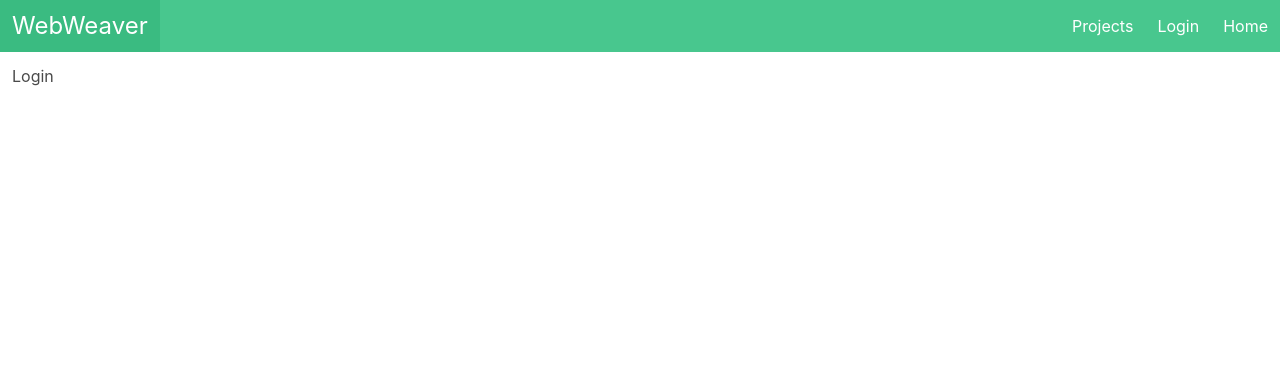
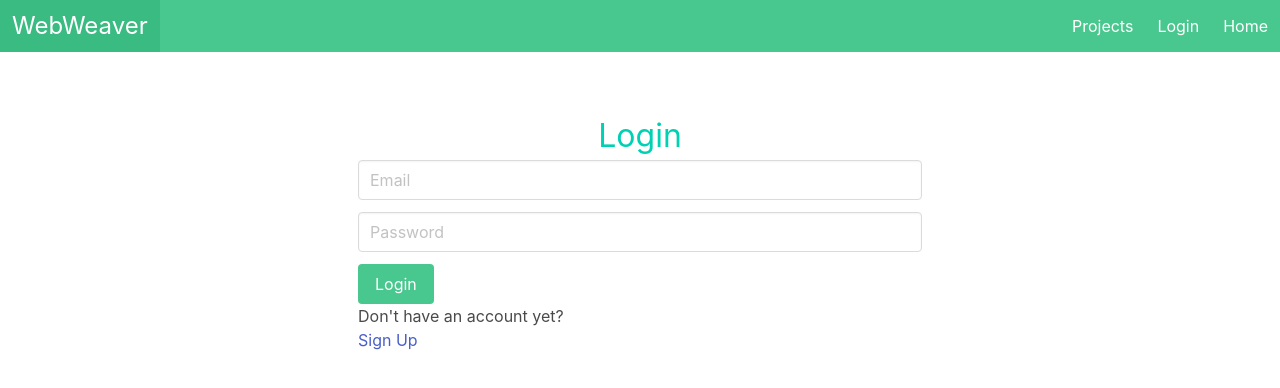
Before and after one commit to josephsegbefia/webweaver-client, a React (Vite) app: page /login in a window 1280 px wide. Shown: the top 388 px of the page. Built offline with nearby package versions, Linux system fonts and the light colour scheme.

Commit message:
Do signin page

```diff
--- a/package.json
+++ b/package.json
@@ -11,8 +11,8 @@
   },
   "dependencies": {
     "@fortawesome/fontawesome-free": "^6.5.1",
+    "@fortawesome/react-fontawesome": "^0.2.0",
     "axios": "^1.6.7",
-    "node-sass": "^9.0.0",
     "react": "^18.2.0",
     "react-dom": "^18.2.0",
     "react-router-dom": "^6.22.0"
--- a/src/components/Login.jsx
+++ b/src/components/Login.jsx
@@ -1,10 +1,66 @@
+/* eslint-disable react/no-unescaped-entities */
 /* eslint-disable no-unused-vars */
 import React from 'react'
+import { Link } from 'react-router-dom';
+
+// import { FontAwesomeIcon } from '@fortawesome/react-fontawesome';
+// import { faEnvelope, faLock } from '@fortawesome/free-solid-svg-icons';
+
 
 const Login = () => {
   return (
-    <div>
-      <h1>Login</h1>
+    <div className="container mt-6">
+      <div className="LoginPage columns">
+        <div className="column is-half is-offset-one-quarter auth">
+          <h1 className = 'has-text-centered is-size-3 has-text-primary'>Login</h1>
+          {/* {errorMessage && (
+          <article className="message is-danger">
+            <div className="message-header">
+              <p>Error</p>
+              <button onClick = {reloadPage} className="delete" aria-label="delete"></button>
+            </div>
+            <div className = "message-body">
+              {errorMessage}
+            </div>
+          </article>
+        )} */}
+          <form >
+            <div className="field">
+              <p className="control">
+                <input
+                  className="input"
+                  type="email"
+                  placeholder="Email"
+                  // value={email}
+                  // onChange={handleEmail}
+                />
+              </p>
+            </div>
+
+            <div className="field">
+              <p className="control">
+                <input
+                  className="input"
+                  // type = {showPassword ? "text" : "password"}
+                  placeholder="Password"
+                  // value={password}
+                  // onChange={handlePassword}
+                />
+                {/* <button onClick = {handleShowPassword} className = "icon is-small is-right">
+                  <FontAwesomeIcon icon = {showPassword ? faEyeSlash : faEye}/>
+                </button> */}
+              </p>
+            </div>
+
+            <p className="control">
+              <button className="button is-success">Login</button>
+            </p>
+          </form>
+          {/* {errorMessage && <p className="error-message">{errorMessage}</p>} */}
+          <p>Don't have an account yet?</p>
+          <Link to={"/signup"}> Sign Up</Link>
+        </div>
+      </div>
     </div>
   )
 }
```
Also changed, not shown: 1 other file (tests, documents, lock files or other folders).
